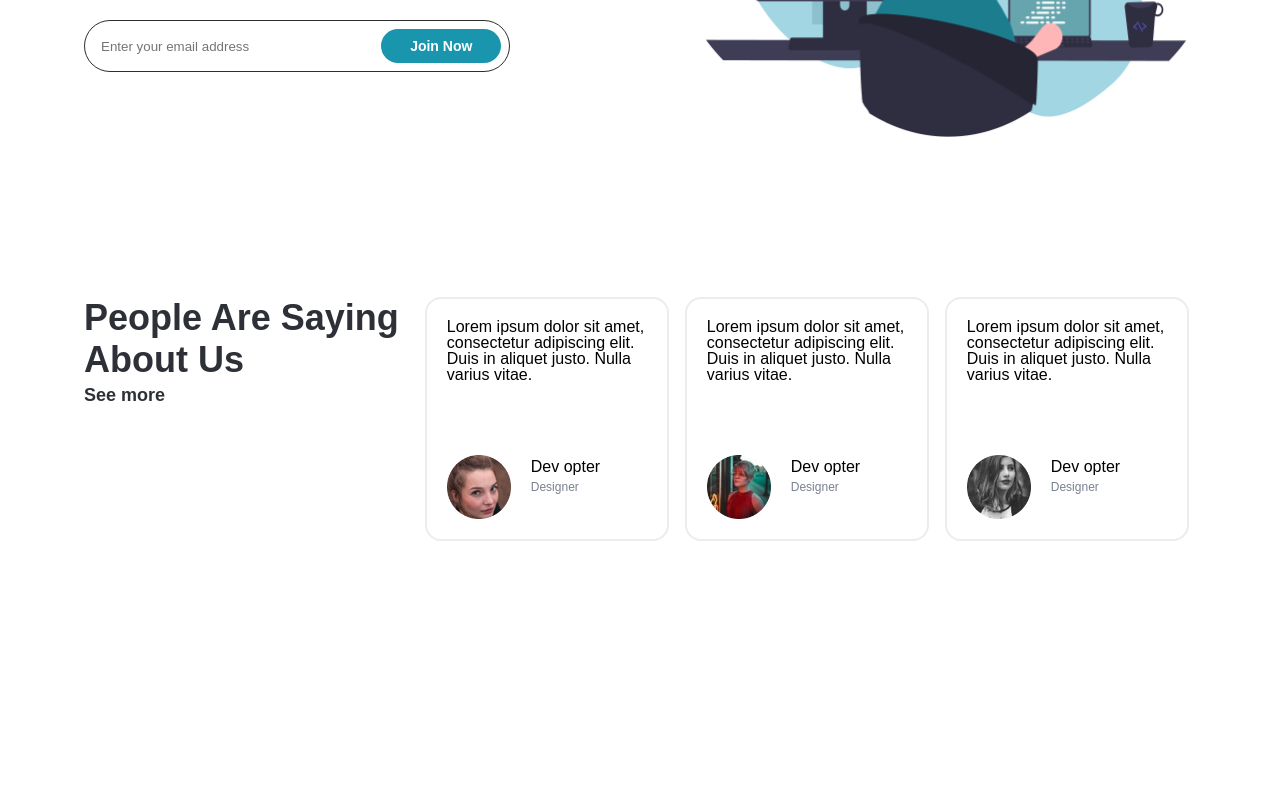
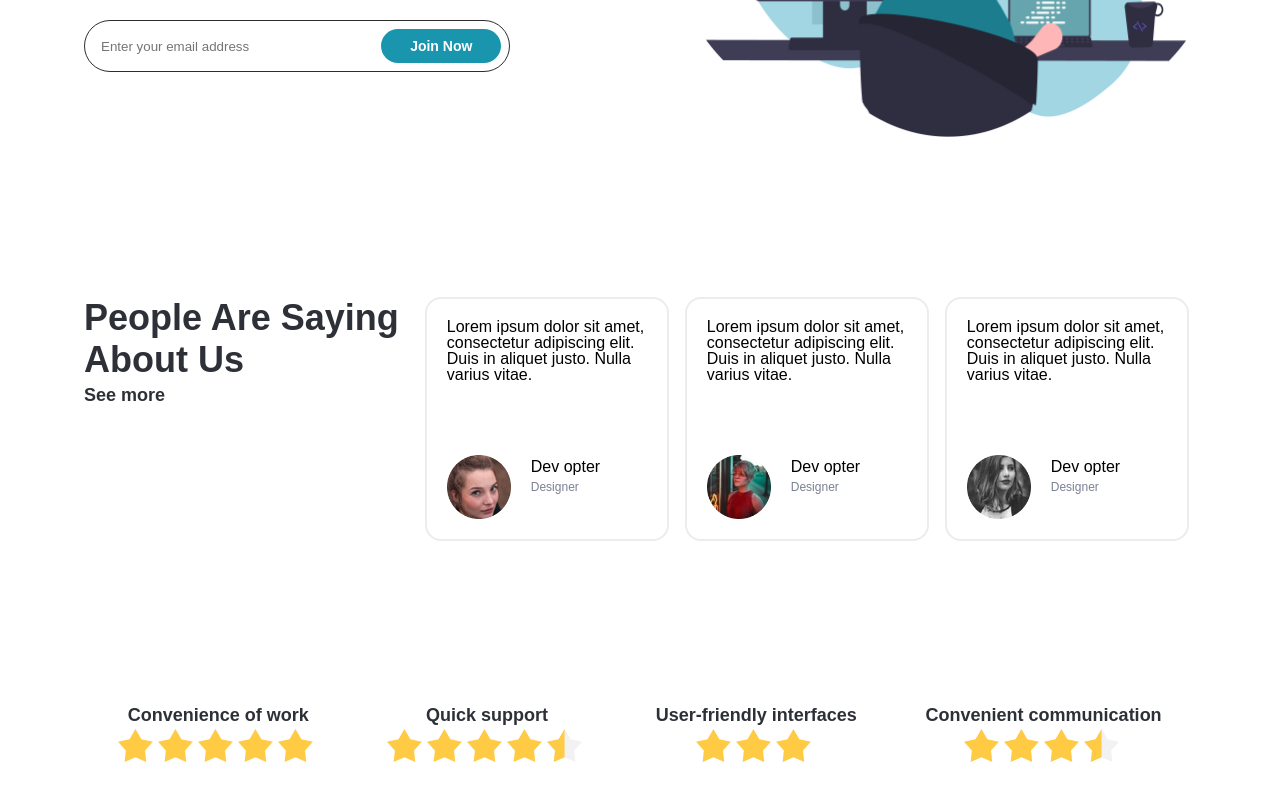
Before and after one commit to grage03/prello, a React (Create React App) app: page / in a window 1280 px wide. Shown: the part 445-1245 px from the top of the page. Before the commit the page ends 1026 px from the top, so only its background shows below. Built offline with nearby package versions, Linux system fonts and the light colour scheme; a web font is replaced by a local one.

Commit message:
start(public): end work on public score

```diff
--- /dev/null
+++ b/src/assets/icon/app/fullStar.tsx
@@ -0,0 +1,11 @@
+import React from 'react'
+
+export const FullStar = () => {
+  return (
+    <path
+      d="M17.4474 0L23.378 10.1421L34.8947 12.6261L27.0434 21.3783L28.2304 33.0556L17.4474 28.3226L6.66431
+       33.0556L7.85132 21.3783L0 12.6261L11.5167 10.1421L17.4474 0Z"
+      fill="#FFCB45"
+    />
+  )
+}
--- /dev/null
+++ b/src/assets/icon/app/halfEmptyStar.tsx
@@ -0,0 +1,17 @@
+import React from 'react'
+
+export const HalfEmptyStar = () => {
+  return (
+    <>
+      <path
+        d="M17.5526 0L23.4831 10.1421L35 12.6261L27.1486 21.3783L28.3358 33.0556L17.5526 28.3226L6.76934 33.0556L7.95654
+        21.3783L0.105225 12.6261L11.622 10.1421L17.5526 0Z"
+        fill="#F2F2F2"
+      />
+      <path
+        d="M6.76934 33.0556L17.5526 28.3226V0L11.622 10.1421L0.105225 12.6261L7.95655 21.3783L6.76934 33.0556Z"
+        fill="#FFCB45"
+      />
+    </>
+  )
+}
--- /dev/null
+++ b/src/public/layouts/Main/components/PublicAssessment/components/Score/index.tsx
@@ -0,0 +1,30 @@
+import React, { useEffect, useState } from 'react'
+import { ScoreProps } from './interface/interface'
+import { UiIcon } from '../../../../../../../core/components/ui-components'
+import { FullStar } from '../../../../../../../assets/icon/app/fullStar'
+import { HalfEmptyStar } from '../../../../../../../assets/icon/app/halfEmptyStar'
+
+export const Score = ({ score }: ScoreProps) => {
+  const [ stars, setStars ] = useState<string[]>([])
+
+  useEffect(() => {
+    for (let i = 0; i < Math.trunc(score); i += 1) {
+      setStars((prevState) => [ ...prevState, "full" ])
+    }
+  }, [ score ])
+
+  return (
+    <>
+      {stars.map((item, index) => (
+        <UiIcon size={40} viewBox="0 0 40 40" key={index}>
+          <FullStar />
+        </UiIcon>
+      ))}
+      {!!(score % 1) && (
+        <UiIcon size={40} viewBox="0 0 40 40">
+          <HalfEmptyStar />
+        </UiIcon>
+      )}
+    </>
+  )
+}
--- /dev/null
+++ b/src/public/layouts/Main/components/PublicAssessment/components/Score/interface/interface.ts
@@ -0,0 +1,3 @@
+export interface ScoreProps {
+  score: number
+}
--- /dev/null
+++ b/src/public/layouts/Main/components/PublicAssessment/index.tsx
@@ -0,0 +1,44 @@
+import React from 'react'
+
+import './style/styles.sass'
+import { Score } from './components/Score'
+
+const assessmentPlaceholder = [
+  {
+    icon: "",
+    service: "Convenience of work",
+    score: 5,
+  },
+  {
+    icon: "",
+    service: "Quick support",
+    score: 4.5,
+  },
+  {
+    icon: "",
+    service: "User-friendly interfaces",
+    score: 3,
+  },
+  {
+    icon: "",
+    service: "Convenient communication",
+    score: 3.5,
+  },
+]
+
+export const PublicAssessment = () => {
+  return (
+    <div className="assessment">
+      {
+        assessmentPlaceholder.map((item, index) => (
+          <div className="assessment__item" key={index}>
+            <h3 className="assessment__title">{item.service}</h3>
+            <div className="assessment__score">
+              <Score score={item.score} />
+            </div>
+          </div>
+        ))
+      }
+    </div>
+  )
+}
--- /dev/null
+++ b/src/public/layouts/Main/components/PublicAssessment/style/styles.sass
@@ -0,0 +1,11 @@
+@import '../../../../../../assets/styles/_variables.sass'
+
+.assessment
+  @include flex-justify-around
+  padding: 120px 0
+
+  &__title
+    text-align: center
+
+  &__score
+    @include flex-justify-center
--- a/src/public/layouts/Main/components/index.ts
+++ b/src/public/layouts/Main/components/index.ts
@@ -1,4 +1,5 @@
 import { PublicReviews } from './PublicReviews'
 import { PublicHelp } from './PublicHelp'
+import { PublicAssessment } from './PublicAssessment'
 
-export { PublicReviews, PublicHelp }
+export { PublicReviews, PublicHelp, PublicAssessment }
--- a/src/public/layouts/Main/index.tsx
+++ b/src/public/layouts/Main/index.tsx
@@ -2,13 +2,14 @@ import React from 'react'
 
 import '../../../assets/styles/_helpers.sass'
 
-import { PublicHelp, PublicReviews } from './components'
+import { PublicAssessment, PublicHelp, PublicReviews } from './components'
 
 export const PublicPage = () => {
   return (
     <div className="h-container">
       <PublicHelp />
       <PublicReviews />
+      <PublicAssessment />
     </div>
   )
 }
```
